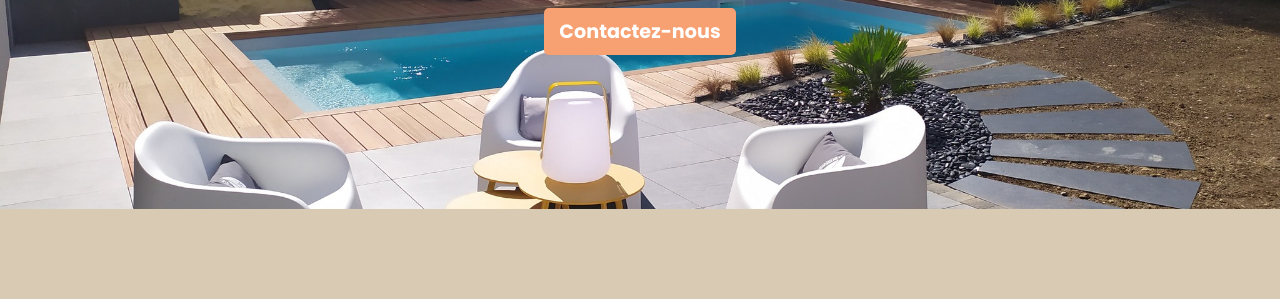
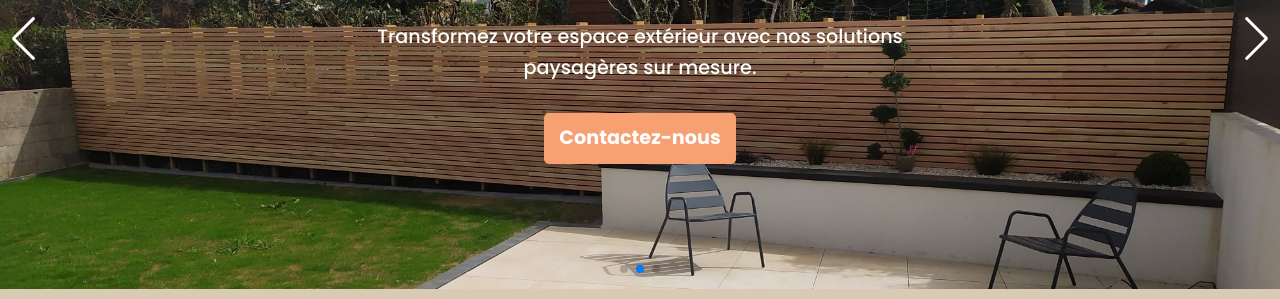
Before and after one commit to Jordan-celton/lp-paysage, a plain HTML site: page index.html in a window 1280 px wide. Shown: the part 331-630 px from the top of the page. Drawn offline with nearby package versions, Linux system fonts and the light colour scheme.

Commit message:
add swipper wip

```diff
--- a/index.html
+++ b/index.html
@@ -15,6 +15,15 @@
       href="https://cdnjs.cloudflare.com/ajax/libs/font-awesome/6.0.0-beta3/css/all.min.css"
     />
     <link rel="stylesheet" href="style.css" />
+
+    <!-- Swiper CSS -->
+    <link
+      rel="stylesheet"
+      href="https://unpkg.com/swiper/swiper-bundle.min.css"
+    />
+
+    <!-- Swiper JS -->
+    <script src="https://unpkg.com/swiper/swiper-bundle.min.js"></script>
   </head>
 
   <body>
@@ -47,6 +56,25 @@
     </header>
 
     <section id="accueil">
+      <div class="swiper-container">
+        <div class="swiper-wrapper">
+          <div class="swiper-slide">
+            <img
+              src="/photos/Aménagement extérieur/amenagement 3.jpg"
+              alt="Image 1"
+            />
+          </div>
+          <div class="swiper-slide">
+            <img src="/photos/Clotûres/cloture 5.jpg" alt="Image 2" />
+          </div>
+          <div class="swiper-slide">
+            <img src="/photos/Murs/mur 2.jpg" alt="Image 3" />
+          </div>
+        </div>
+        <div class="swiper-pagination"></div>
+        <div class="swiper-button-next"></div>
+        <div class="swiper-button-prev"></div>
+      </div>
       <div class="hero-content">
         <h1>Bienvenue à LP Paysages</h1>
         <p>
--- a/index.js
+++ b/index.js
@@ -41,3 +41,23 @@ document.addEventListener("DOMContentLoaded", () => {
     });
   }
 });
+
+var swiper = new Swiper(".swiper-container", {
+  loop: true, // Permet un défilement en boucle
+  pagination: {
+    el: ".swiper-pagination",
+    clickable: true, // Pagination cliquable
+  },
+  navigation: {
+    nextEl: ".swiper-button-next",
+    prevEl: ".swiper-button-prev",
+  },
+  autoplay: {
+    delay: 3000, // Défiler automatiquement toutes les 3 secondes
+    disableOnInteraction: false,
+  },
+  effect: "fade", // Ajouter un effet de transition
+  fadeEffect: {
+    crossFade: true,
+  },
+});
--- a/style.css
+++ b/style.css
@@ -110,36 +110,84 @@ nav ul li a:hover::before {
 
 /* Section styles */
 section {
-  padding: 60px;
   text-align: center;
+}
+
+/* Swiper Styles */
+.swiper-container {
+  width: 100%;
+  height: 500px;
+  position: relative;
+}
+
+.swiper-slide {
+  display: flex;
+  align-items: center;
+  justify-content: center;
+  position: relative;
+  overflow: hidden;
+}
+
+.swiper-slide img {
+  width: 100%;
+  height: 100vh;
+  object-fit: cover;
+  transition: transform 0.5s ease;
+}
+
+.swiper-button-prev,
+.swiper-button-next {
+  color: white !important;
+  font-size: 24px;
+  background: none !important;
+}
+
+.swiper-pagination-bullet {
+  background: white;
+  color: white !important;
+  opacity: 1;
+}
+
+@keyframes fadeInUp {
+  from {
+    transform: translateY(20px);
+    opacity: 0;
+  }
+  to {
+    transform: translateY(0);
+    opacity: 1;
+  }
 }
 
 /* Section Accueil */
 section#accueil {
-  background: url("/photos/Piscine/après-piscine2.jpg") no-repeat center
-    center/cover;
-  background-color: #f4f4f4;
+  position: relative;
+  height: 500px; /* Ajustez la hauteur selon vos besoins */
   color: white;
-  height: 300px;
+  overflow: hidden; /* Cache les débordements */
 }
 
 .hero-content {
+  position: absolute;
+  bottom: 25%;
+  left: 50%;
+  transform: translateX(-50%);
   max-width: 800px;
-  margin: 0 auto;
   text-align: center;
-  /* Centrer le contenu */
+  z-index: 10; /* Assurez-vous que le contenu est au-dessus du carrousel */
 }
 
 .hero-content h1 {
   font-size: 2.5rem;
-  margin-bottom: 20px;
+  margin-bottom: 10px;
+  padding: 10px;
 }
 
 .hero-content p {
   font-size: 1.2rem;
   color: #fff;
-  /* Texte en blanc pour contraster avec l'image */
   margin-bottom: 20px;
+  padding: 10px;
 }
 
 .cta-button {
@@ -152,10 +200,27 @@ section#accueil {
   font-size: 1.2rem;
   font-weight: bold;
   transition: background-color 0.3s ease;
+  display: inline-block; /* Pour centrer le bouton */
 }
 
 .cta-button:hover {
   background-color: #609f65;
+}
+
+/* Pagination et Navigation */
+.swiper-pagination-bullet {
+  background: white;
+}
+
+.swiper-pagination-bullet-active {
+  background: #76a779;
+}
+
+.swiper-button-next,
+.swiper-button-prev {
+  color: white;
+  background: rgba(0, 0, 0, 0.5); /* Ombre de fond pour les boutons */
+  border-radius: 50%;
 }
 
 /* Section Services */
```
